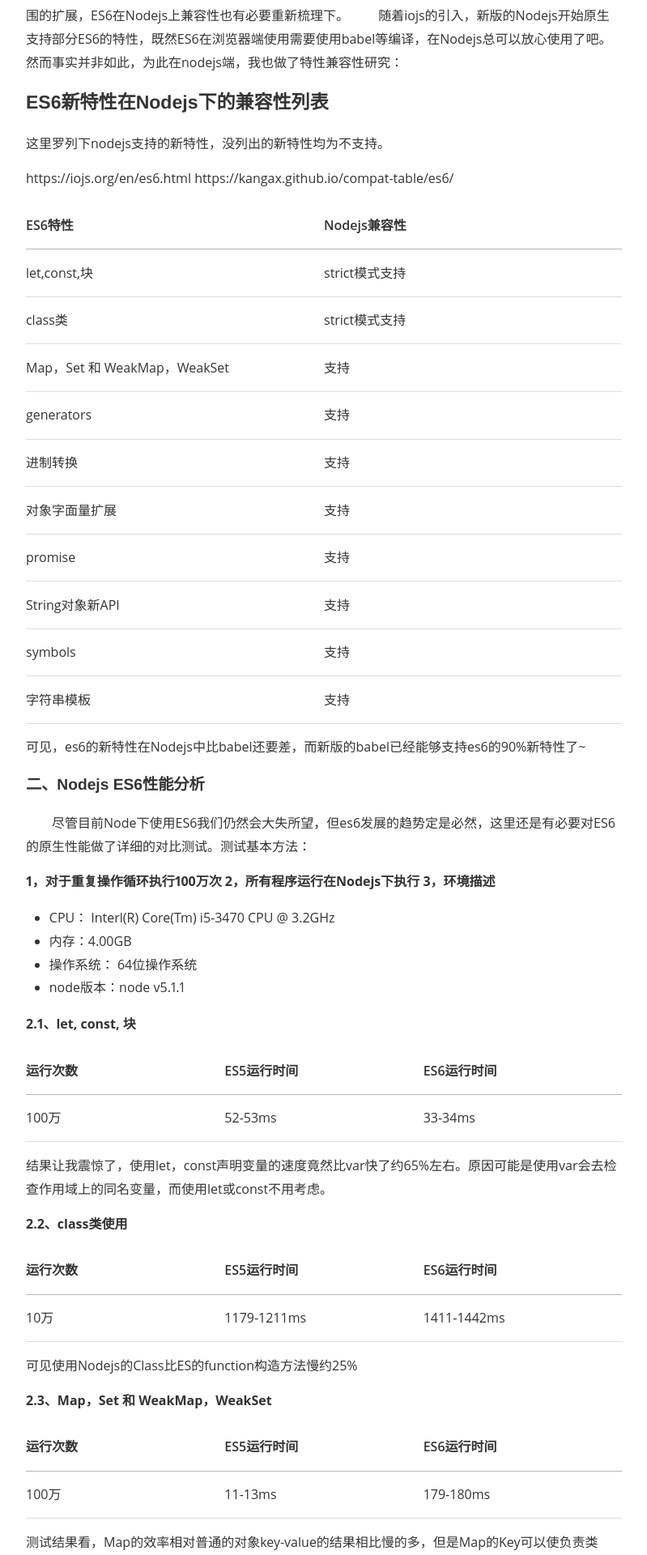
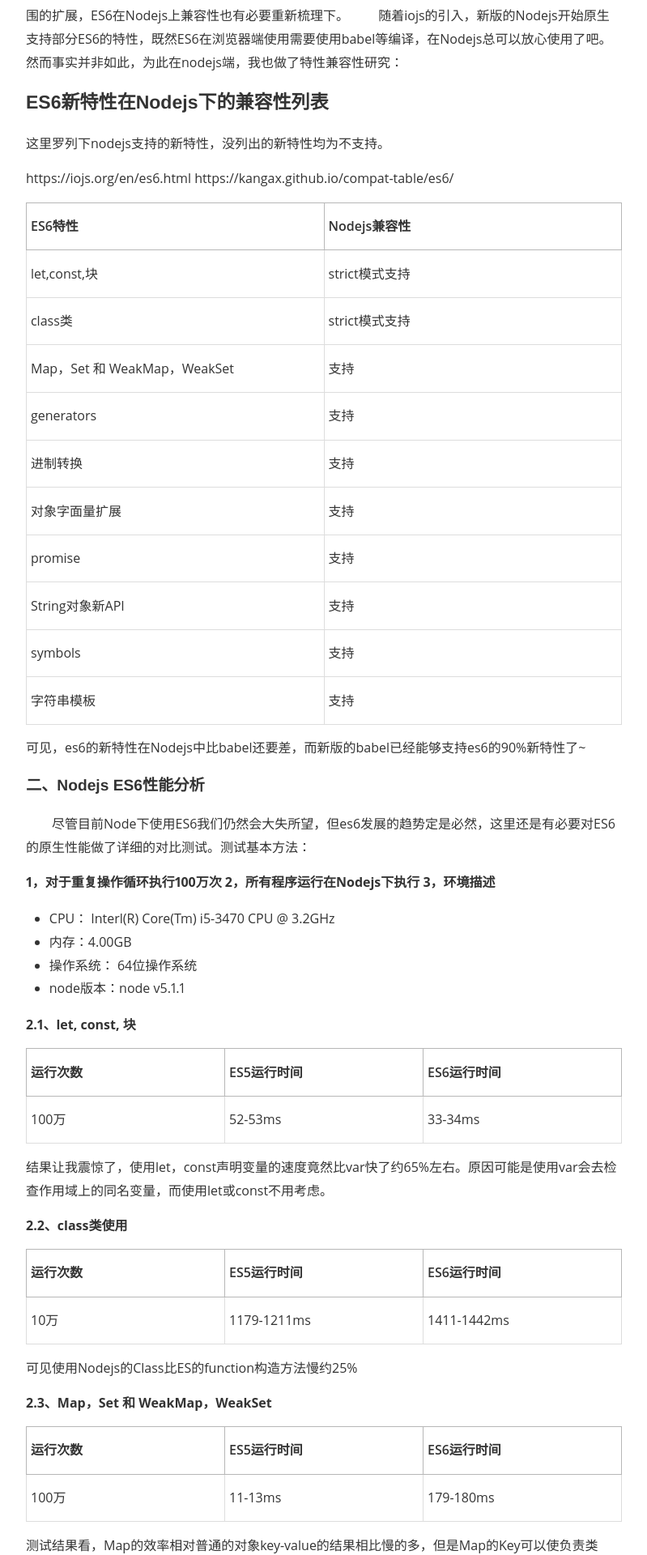
Before and after one commit to ouvens/ouvens.github.io, a Jekyll site: the page built from _posts/frontend-javascript/2015-12-06-es6-in-nodejs.markdown, in a window 1280 px wide. Shown: the part 504-2424 px from the top of the page at 81% size, without its empty margins (240-1039 px from the left). Built offline with Jekyll 4.4.1, drawn with Linux system fonts in a browser that asks for light colours; nearby versions of some CDN libraries; Markdown is read by kramdown in place of the engine named in the settings; a style sheet for code colours, icons or effects is not loaded.

Commit message:
tabel css

```diff
--- a/_sass/base/_tables.scss
+++ b/_sass/base/_tables.scss
@@ -7,15 +7,16 @@ table {
 }
 
 th {
-  border-bottom: 1px solid darken($base-border-color, 15%);
+  border: 1px solid darken($base-border-color, 15%);
   font-weight: 600;
   padding: $small-spacing 0;
   text-align: left;
+  padding-left: 5px;
 }
 
 td {
-  border-bottom: $base-border;
-  padding: $small-spacing 0;
+  border: $base-border;
+  padding: $small-spacing 0 $small-spacing 5px;
 }
 
 tr,
```
